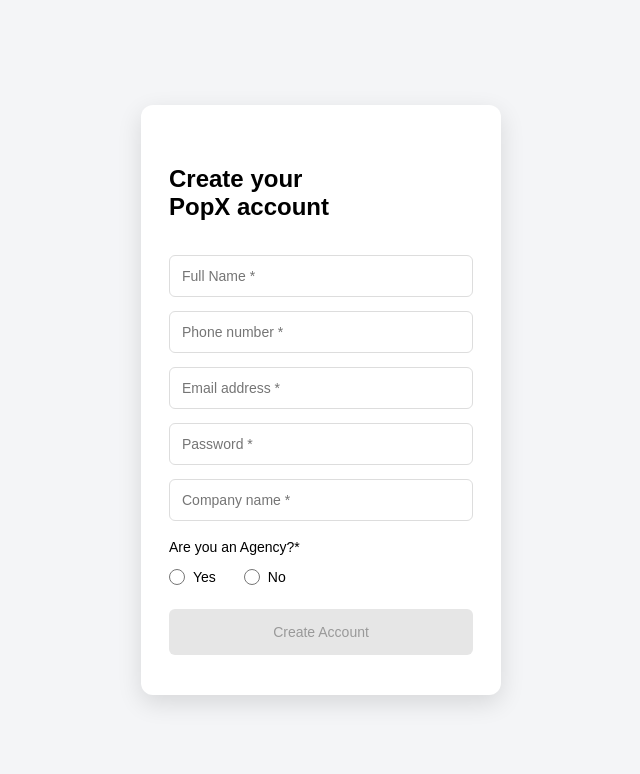
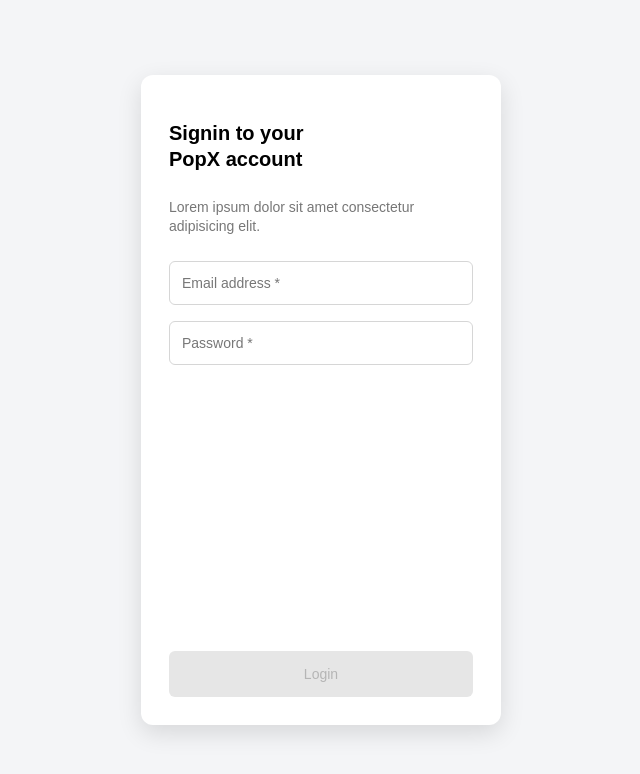
Before and after one commit to Srinivas2326/Educase, a React app in the folder frontend/: page /signup in a window 1280 px wide. Shown: the top 774 px of the page, without its empty margins (319-959 px from the left). Built offline with nearby package versions, Linux system fonts and the light colour scheme; the HTML template or start-up script is replaced by a standard one.

Commit message:
s,l,s,a updated

```diff
--- a/frontend/src/components/Login.jsx
+++ b/frontend/src/components/Login.jsx
@@ -17,7 +17,6 @@
   const handleLogin = async (e) => {
     e.preventDefault();
 
-    // 🔒 Prevent multiple submissions
     if (loading) return;
 
     setError("");
@@ -27,11 +26,12 @@
     setLoading(true);
 
     try {
-      // ⏱ Handle Render cold start
       const controller = new AbortController();
-      const timeoutId = setTimeout(() => controller.abort(), 15000);
 
-      const res = await fetch(`${BASE_URL}/auth/login`, {
+      // ✅ Increased timeout (IMPORTANT FIX)
+      const timeoutId = setTimeout(() => controller.abort(), 40000);
+
+      const res = await fetch(`${BASE_URL}/api/auth/login`, {
         method: "POST",
         headers: {
           "Content-Type": "application/json",
@@ -50,7 +50,6 @@
         return;
       }
 
-      // ✅ Store token & user data
       localStorage.setItem("token", data.token);
       localStorage.setItem("user", JSON.stringify(data.user));
 
@@ -58,7 +57,12 @@
 
     } catch (err) {
       if (err.name === "AbortError") {
-        setError("Server is waking up, please try again");
+        setError("Server is waking up... retrying");
+
+        // ✅ Auto retry after 5 sec
+        setTimeout(() => {
+          handleLogin(e);
+        }, 5000);
       } else {
         setError("Login failed. Please try again.");
       }
@@ -94,7 +98,7 @@
             onChange={(e) => setPassword(e.target.value)}
           />
 
-          <small>{error}</small>
+          <small style={{ color: "red" }}>{error}</small>
 
           <button
             type="submit"
--- a/frontend/src/components/Signup.jsx
+++ b/frontend/src/components/Signup.jsx
@@ -1,72 +1,42 @@
 import { useState } from "react";
 import { useNavigate } from "react-router-dom";
-import "../styles/signup.css";
+import "../styles/login.css";
 import BASE_URL from "../utils/api";
 
-export default function Signup() {
+export default function Login() {
   const navigate = useNavigate();
 
-  const [form, setForm] = useState({
-    name: "",
-    phone: "",
-    email: "",
-    password: "",
-    company: "",
-    agency: "",
-  });
-
-  const [errors, setErrors] = useState({});
-  const [serverError, setServerError] = useState("");
+  const [email, setEmail] = useState("");
+  const [password, setPassword] = useState("");
+  const [error, setError] = useState("");
   const [loading, setLoading] = useState(false);
 
-  const validate = () => {
-    let temp = {};
+  const isFormValid =
+    /\S+@\S+\.\S+/.test(email) && password.length >= 6;
 
-    if (!form.name) temp.name = "Full name is required";
-    if (!/^\d{10}$/.test(form.phone))
-      temp.phone = "Valid phone number required";
-    if (!/\S+@\S+\.\S+/.test(form.email))
-      temp.email = "Valid email required";
-    if (form.password.length < 6)
-      temp.password = "Password must be at least 6 characters";
-    if (!form.company) temp.company = "Company name is required";
-    if (!form.agency) temp.agency = "Please select an option";
-
-    setErrors(temp);
-    return Object.keys(temp).length === 0;
-  };
-
-  const isFormValid =
-    form.name &&
-    /^\d{10}$/.test(form.phone) &&
-    /\S+@\S+\.\S+/.test(form.email) &&
-    form.password.length >= 6 &&
-    form.company &&
-    form.agency;
-
-  const handleSubmit = async (e) => {
+  const handleLogin = async (e) => {
     e.preventDefault();
 
-    // 🔒 Prevent multiple submits
     if (loading) return;
 
-    setServerError("");
+    setError("");
 
-    if (!validate()) return;
+    if (!isFormValid) return;
 
     setLoading(true);
 
     try {
-      // ⏱ Handle Render cold start
       const controller = new AbortController();
-      const timeoutId = setTimeout(() => controller.abort(), 15000);
 
-      const res = await fetch(`${BASE_URL}/auth/signup`, {
+      // ✅ Increased timeout (IMPORTANT FIX)
+      const timeoutId = setTimeout(() => controller.abort(), 40000);
+
+      const res = await fetch(`${BASE_URL}/api/auth/login`, {
         method: "POST",
         headers: {
           "Content-Type": "application/json",
         },
-        body: JSON.stringify(form),
+        body: JSON.stringify({ email, password }),
         signal: controller.signal,
       });
 
@@ -75,19 +45,26 @@
       const data = await res.json();
 
       if (!res.ok) {
-        setServerError(data.message || "Signup failed");
+        setError(data.message || "Invalid email or password");
         setLoading(false);
         return;
       }
 
-      alert("Account created successfully!");
-      navigate("/login");
+      localStorage.setItem("token", data.token);
+      localStorage.setItem("user", JSON.stringify(data.user));
 
-    } catch (error) {
-      if (error.name === "AbortError") {
-        setServerError("Server is waking up, please try again");
+      navigate("/profile");
+
+    } catch (err) {
+      if (err.name === "AbortError") {
+        setError("Server is waking up... retrying");
+
+        // ✅ Auto retry after 5 sec
+        setTimeout(() => {
+          handleLogin(e);
+        }, 5000);
       } else {
-        setServerError("Signup failed. Please try again.");
+        setError("Login failed. Please try again.");
       }
     } finally {
       setLoading(false);
@@ -95,99 +72,40 @@
   };
 
   return (
-    <div className="signup-page">
-      <div className="signup-card">
+    <div className="login-page">
+      <div className="login-card">
         <h2>
-          Create your <br />
+          Signin to your <br />
           PopX account
         </h2>
 
-        <form className="signup-form" onSubmit={handleSubmit}>
+        <p>
+          Lorem ipsum dolor sit amet consectetur adipisicing elit.
+        </p>
+
+        <form onSubmit={handleLogin}>
           <input
-            placeholder="Full Name *"
-            value={form.name}
-            onChange={(e) =>
-              setForm({ ...form, name: e.target.value })
-            }
+            type="email"
+            placeholder="Email address *"
+            value={email}
+            onChange={(e) => setEmail(e.target.value)}
           />
-          <small>{errors.name}</small>
-
-          <input
-            placeholder="Phone number *"
-            value={form.phone}
-            onChange={(e) =>
-              setForm({ ...form, phone: e.target.value })
-            }
-          />
-          <small>{errors.phone}</small>
-
-          <input
-            placeholder="Email address *"
-            value={form.email}
-            onChange={(e) =>
-              setForm({ ...form, email: e.target.value })
-            }
-          />
-          <small>{errors.email}</small>
 
           <input
             type="password"
             placeholder="Password *"
-            value={form.password}
-            onChange={(e) =>
-              setForm({ ...form, password: e.target.value })
-            }
+            value={password}
+            onChange={(e) => setPassword(e.target.value)}
           />
-          <small>{errors.password}</small>
 
-          <input
-            placeholder="Company name *"
-            value={form.company}
-            onChange={(e) =>
-              setForm({ ...form, company: e.target.value })
-            }
-          />
-          <small>{errors.company}</small>
-
-          <p className="agency-title">Are you an Agency?*</p>
-
-          <div className="agency-options">
-            <label>
-              <input
-                type="radio"
-                name="agency"
-                value="Yes"
-                checked={form.agency === "Yes"}
-                onChange={(e) =>
-                  setForm({ ...form, agency: e.target.value })
-                }
-              />
-              Yes
-            </label>
-
-            <label>
-              <input
-                type="radio"
-                name="agency"
-                value="No"
-                checked={form.agency === "No"}
-                onChange={(e) =>
-                  setForm({ ...form, agency: e.target.value })
-                }
-              />
-              No
-            </label>
-          </div>
-
-          <small>{errors.agency}</small>
-          <small className="server-error">{serverError}</small>
+          <small style={{ color: "red" }}>{error}</small>
 
           <button
             type="submit"
-            className={`signup-btn ${isFormValid ? "active" : ""}`}
+            className={`btn primary ${isFormValid ? "active" : ""}`}
             disabled={!isFormValid || loading}
           >
-            {loading ? "Creating..." : "Create Account"}
+            {loading ? "Logging in..." : "Login"}
           </button>
         </form>
       </div>
--- a/frontend/src/utils/api.js
+++ b/frontend/src/utils/api.js
@@ -1,3 +1,2 @@
-const BASE_URL = "https://educase-nqc5.onrender.com/api";
-
+const BASE_URL = "https://educase-nqc5.onrender.com";
 export default BASE_URL;
```
Also changed, not shown: 1 other file (tests, documents, lock files or other folders).
